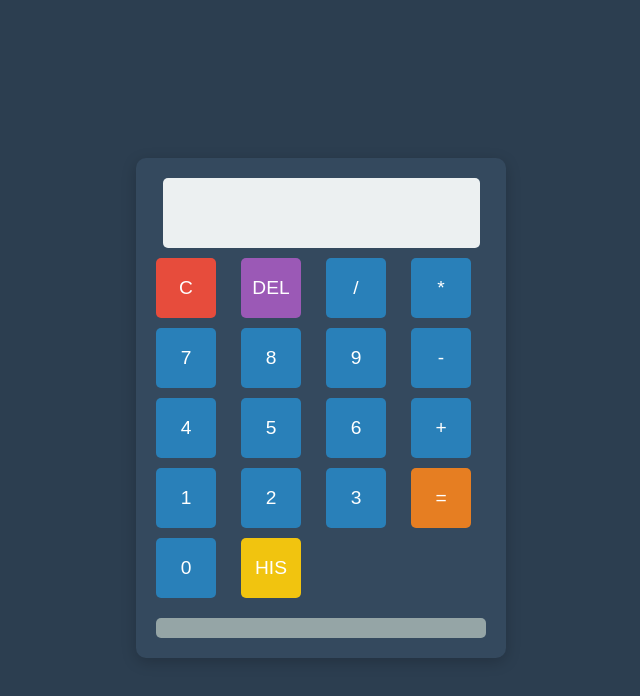
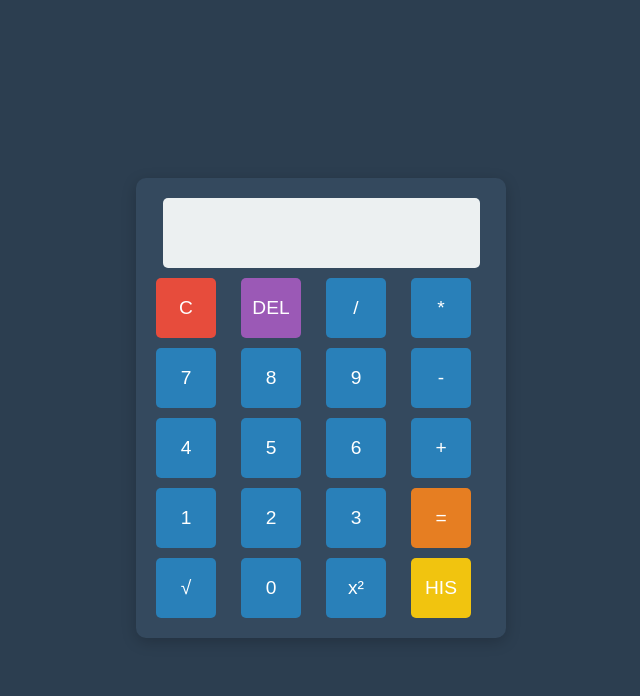
Before and after one commit to Nobody-KnowsBetter/calculator, a plain HTML site: page index.html in a window 1280 px wide. Shown: the whole page, without its empty margins (319-959 px from the left). Drawn offline with Linux system fonts and the light colour scheme.

Commit message:
Add files via upload

```diff
--- a/index.html
+++ b/index.html
@@ -64,7 +64,8 @@
             background: #f1c40f;
         }
         .history-container {
-            margin-top: 20px;
+            display: none;
+            margin-top: 10px;
             background: #95a5a6;
             padding: 10px;
             border-radius: 5px;
@@ -76,6 +77,7 @@
 </head>
 <body>
     <div class="calculator">
+        <div class="history-container" id="history"></div>
         <input type="text" class="display" id="display" disabled>
         <div class="buttons">
             <button onclick="clearDisplay()" class="clear">C</button>
@@ -94,10 +96,11 @@
             <button onclick="appendValue('2')">2</button>
             <button onclick="appendValue('3')">3</button>
             <button onclick="calculate()" class="equal">=</button>
+            <button onclick="calculateSquareRoot()">√</button>
             <button onclick="appendValue('0')">0</button>
+            <button onclick="calculateSquare()">x²</button>
             <button onclick="showHistory()" class="history">HIS</button>
         </div>
-        <div class="history-container" id="history"></div>
     </div>
 
     <script>
@@ -128,6 +131,22 @@
             }
         }
 
+        function calculateSquareRoot() {
+            let display = document.getElementById("display");
+            let value = parseFloat(display.value);
+            if (value >= 0) {
+                display.value = Math.sqrt(value);
+            } else {
+                alert("Invalid Input for Square Root");
+            }
+        }
+
+        function calculateSquare() {
+            let display = document.getElementById("display");
+            let value = parseFloat(display.value);
+            display.value = value * value;
+        }
+
         function updateHistory() {
             let historyDiv = document.getElementById("history");
             historyDiv.innerHTML = history.slice(-5).join("<br>");
```
